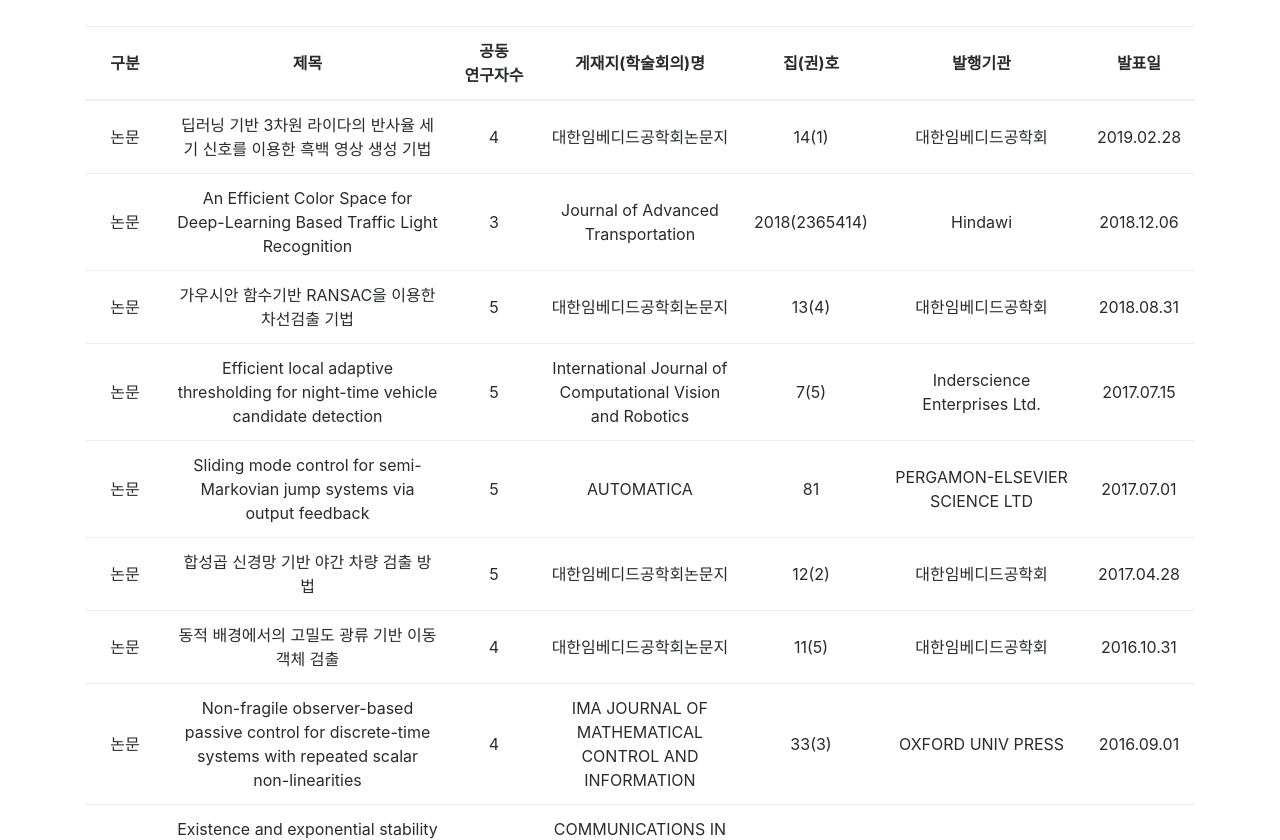
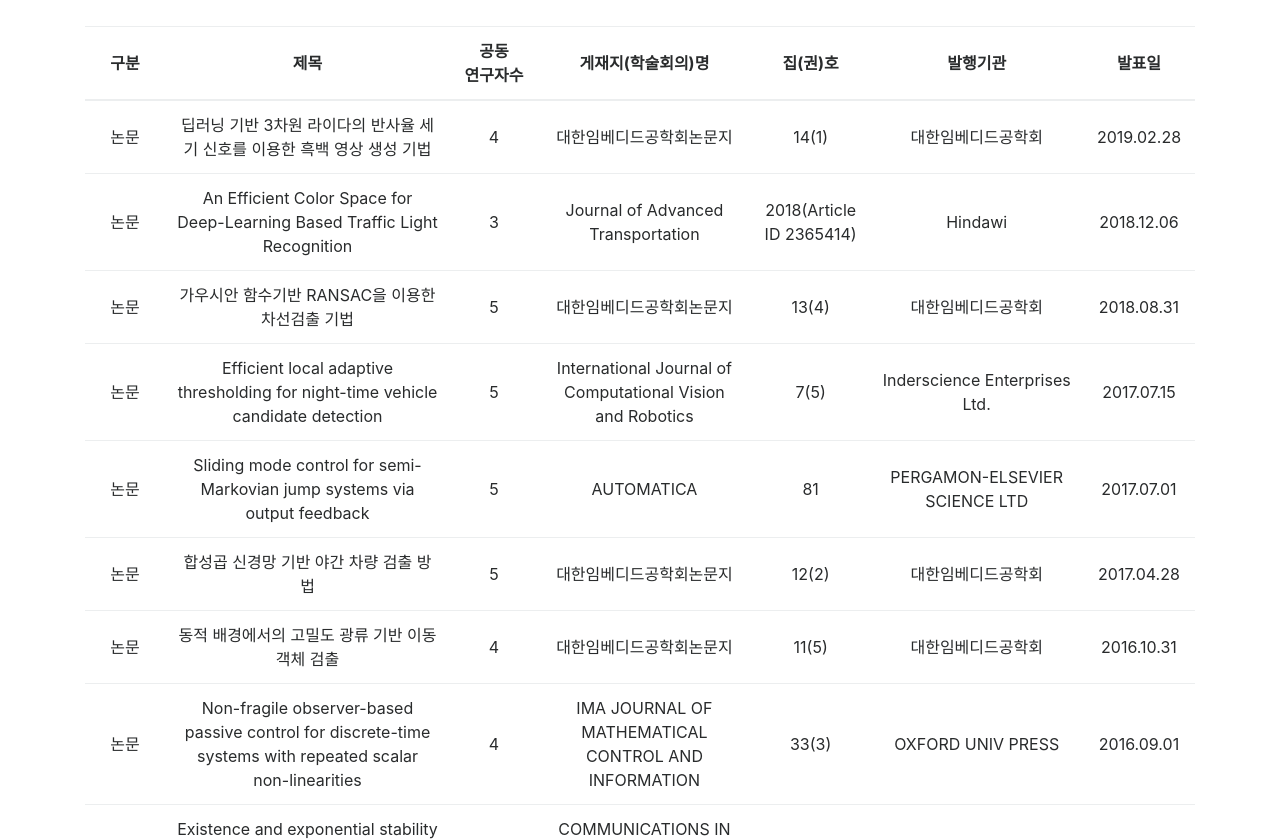
Before and after one commit to YU-MSP/yu-msp.github.io, a Jekyll site: the page built from publications.html, in a window 1280 px wide and 900 px high, scrolled down 370 px, cut to the strip 60-900 px from the top of the window. Built offline with Jekyll 4.4.1, drawn with Linux system fonts in a browser that asks for light colours; nearby versions of some CDN libraries.

Commit message:
no message

```diff
--- a/publications.html
+++ b/publications.html
@@ -57,7 +57,7 @@ title: Publications
 				<td>An Efficient Color Space for Deep-Learning Based Traffic Light Recognition</td>
 				<td>3</td>
 				<td>Journal of Advanced Transportation</td>
-				<td>2018(2365414)</td>
+				<td>2018(Article ID 2365414)</td>
 				<td>Hindawi</td>
 				<td>2018.12.06</td>
 			</tr>
```
